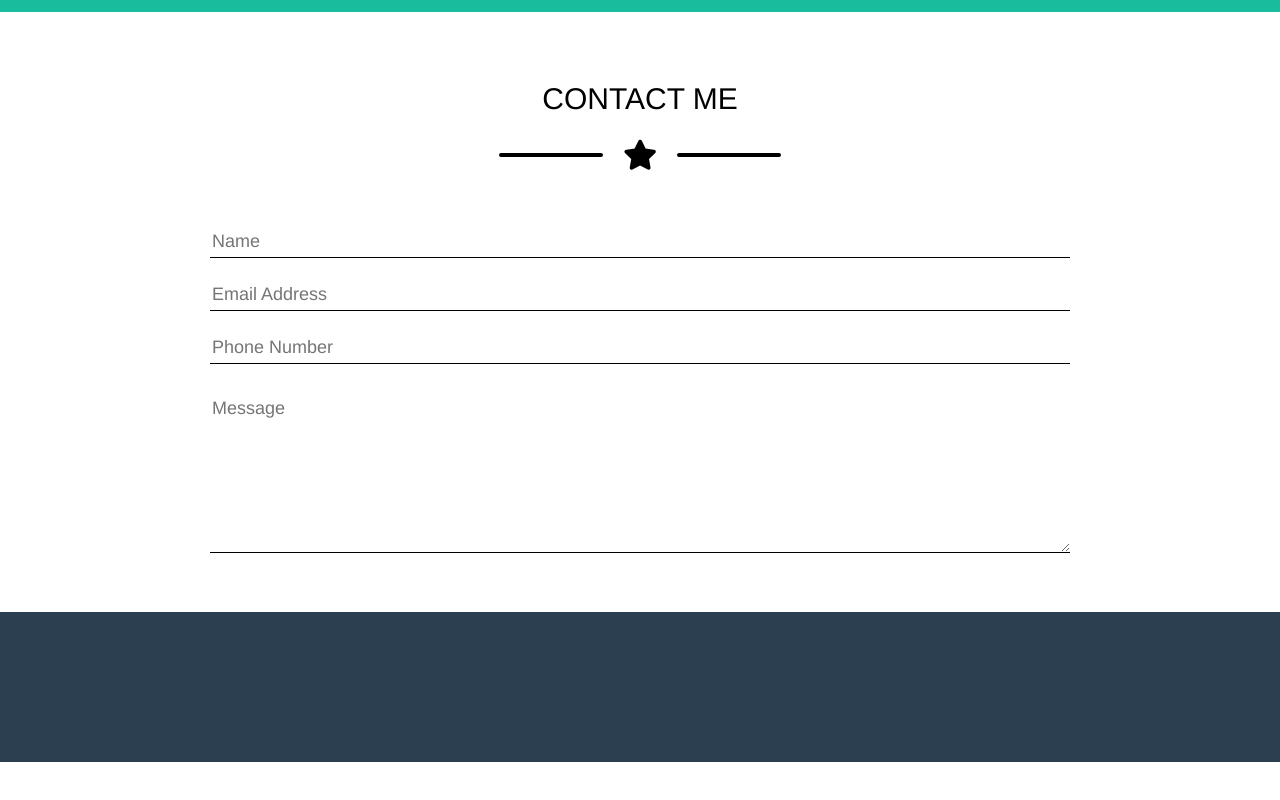
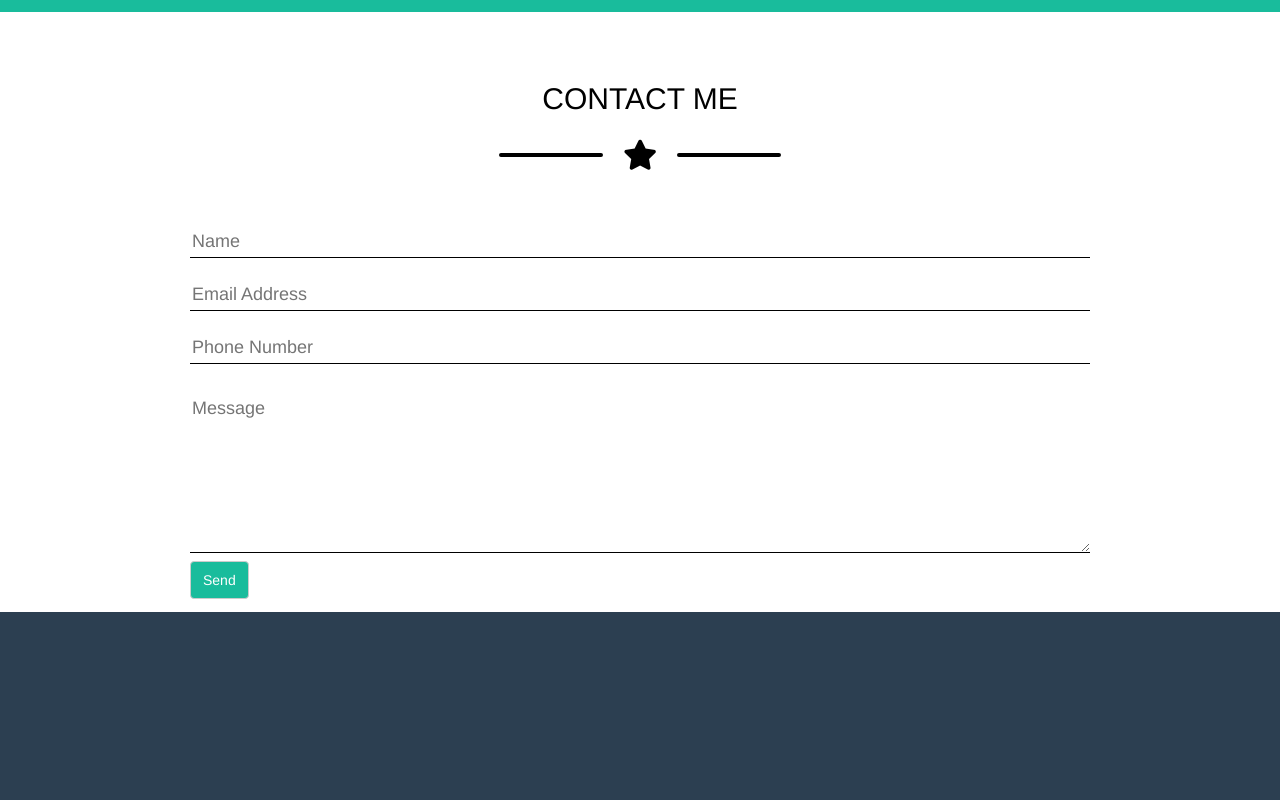
Before and after one commit to NicoleMastrostefano/html-css-bootstrap-freelancer, a plain HTML site: page index.html in a window 1280 px wide. Shown: the part 1786-2586 px from the top of the page. Before the commit the page ends 2548 px from the top, so only its background shows below. Drawn offline with nearby package versions, Linux system fonts and the light colour scheme.

Commit message:
main completed

```diff
--- a/css/style.css
+++ b/css/style.css
@@ -122,7 +122,7 @@ main i {
   }
 
 #form_wrapper {
-  margin: 40px 140px;
+  margin: 40px 120px;
 }
 
 input {
@@ -140,6 +140,11 @@ textarea {
   border-bottom: 1px solid black;
   margin-top: 30px;
 }
+.btn_send {
+  color: white;
+  background-color: #19BC9C;
+  padding: 8px 12px;
+}
 
 #footer_top {
   background-color: #2C3F51;
@@ -150,6 +155,7 @@ textarea {
 }
 
 #footer_bottom {
-  height:50px;
+
+  height:150px;
   background-color:#2C3F51;
 }
--- a/index.html
+++ b/index.html
@@ -97,6 +97,7 @@
             <input type="email" id="email" placeholder="Email Address">
             <input type="number" id="phone" placeholder="Phone Number">
             <textarea name="message" rows="6" cols="" placeholder="Message"></textarea>
+            <submit type="button" class="btn btn-default btn_send">Send</button>
           </div>
         </div>
 
```
